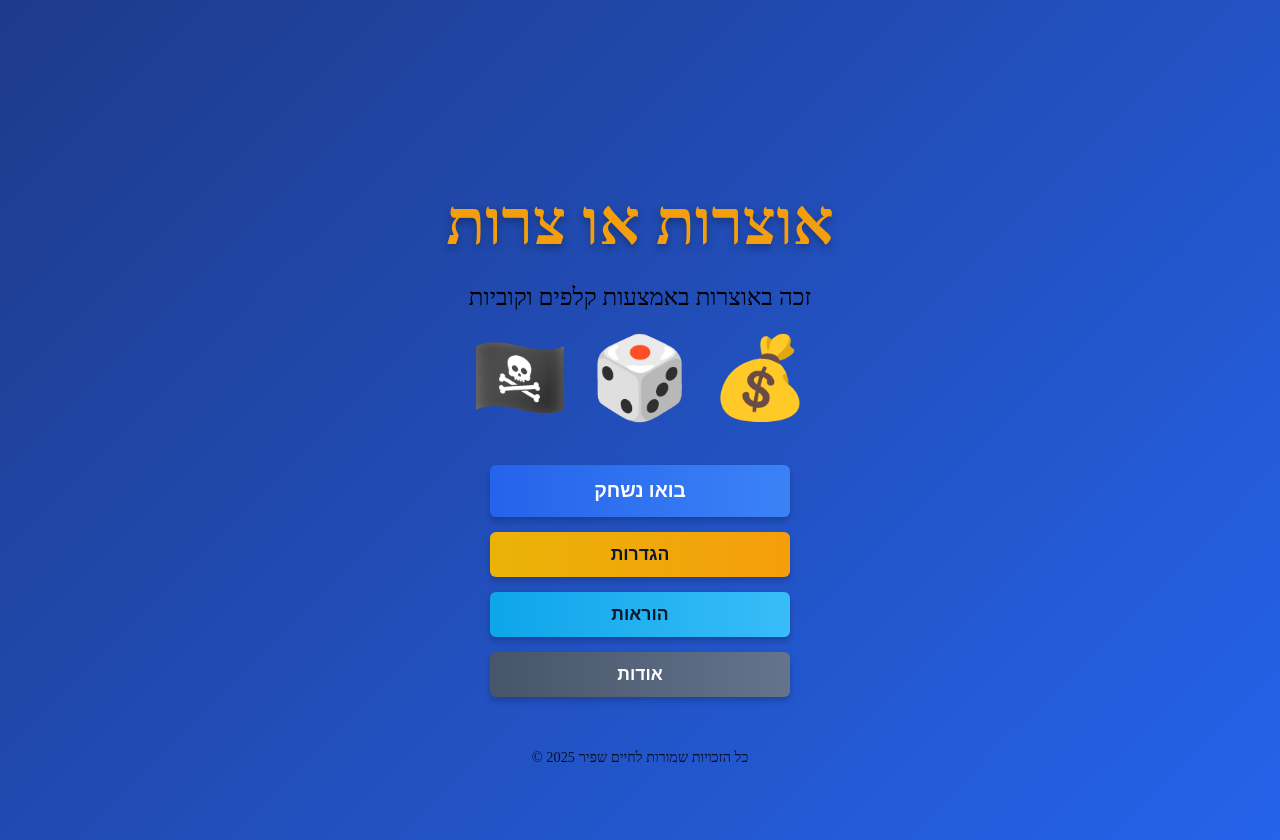
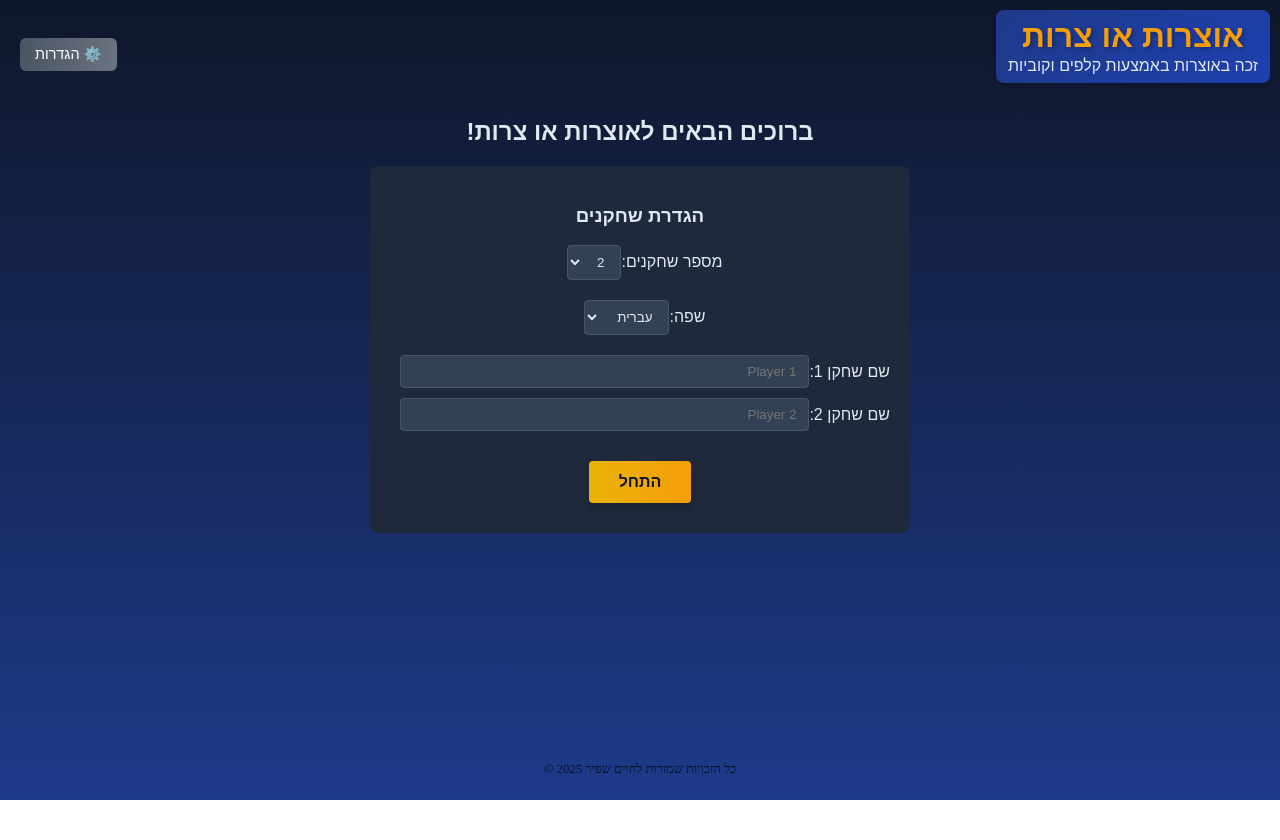
Before and after one commit to relbns/otzarot-game, a React (Vite) app: page /game in a window 1280 px wide. After the commit the page ends 800 px from the top, so only its background shows below. Built offline with nearby package versions, Linux system fonts and the light colour scheme.

Commit message:
add path

```diff
--- a/package.json
+++ b/package.json
@@ -17,7 +17,8 @@
     "framer-motion": "^12.5.0",
     "react": "^19.0.0",
     "react-dom": "^19.0.0",
-    "react-helmet-async": "npm:@slorber/react-helmet-async@^1.3.0"
+    "react-helmet-async": "npm:@slorber/react-helmet-async@^1.3.0",
+    "react-router-dom": "^7.5.3"
   },
   "devDependencies": {
     "@babel/preset-env": "^7.26.9",
--- a/src/App.jsx
+++ b/src/App.jsx
@@ -1,4 +1,5 @@
-import React, { useState, useEffect } from 'react';
+import React, { useEffect } from 'react';
+import { Routes, Route } from 'react-router-dom';
 import SplashScreen from './components/SplashScreen';
 import Footer from './components/Footer';
 import './noselect.css';
@@ -8,57 +9,29 @@ import DynamicHead from './components/DynamicHead';
 import SettingsScreen from './components/SettingsScreen';
 import soundManager from './utils/SoundManager';
 
-
 function App() {
-  const [showSplashScreen, setShowSplashScreen] = useState(true);
-  const [showSettings, setShowSettings] = useState(false);
-  const [previousScreen, setPreviousScreen] = useState('splash'); // Track previous screen: 'splash' or 'game'
-
   // Initialize sound manager on app load
   useEffect(() => {
     soundManager.initialize();
   }, []);
 
-  // Handle navigation
-  const handleStartGame = () => {
-    setShowSplashScreen(false);
-    setPreviousScreen('game'); // Set previous screen to game
-    soundManager.play('button');
-  };
-
-  const handleOpenSettings = () => {
-    // Store current screen before opening settings
-    setPreviousScreen(showSplashScreen ? 'splash' : 'game');
-    setShowSplashScreen(false);
-    setShowSettings(true);
-    soundManager.play('button');
-  };
-
-  const handleCloseSettings = () => {
-    setShowSettings(false);
-    // Return to previous screen
-    if (previousScreen === 'splash') {
-      setShowSplashScreen(true);
-    }
-    soundManager.play('button');
-  };
-
   return (
     <GameProvider>
       <DynamicHead />
-      {showSplashScreen ? (
-        <SplashScreen
-          onStartGame={handleStartGame}
-          onSettings={handleOpenSettings}
+      <Routes>
+        <Route path="/" element={<SplashScreen />} />
+        <Route
+          path="/game"
+          element={
+            <>
+              <OtzarotGame />
+              <Footer />
+            </>
+          }
         />
-      ) : showSettings ? (
-        <SettingsScreen onBack={handleCloseSettings} />
-      ) : (
-        <>
-          <OtzarotGame onSettings={handleOpenSettings} />
-          <Footer />
-        </>
-      )}
+        <Route path="/settings" element={<SettingsScreen />} />
+        {/* Add other routes as needed */}
+      </Routes>
     </GameProvider>
   );
 }
--- a/src/components/OtzarotGame.jsx
+++ b/src/components/OtzarotGame.jsx
@@ -1,4 +1,5 @@
 import React from 'react';
+import { useNavigate } from 'react-router-dom'; // Import useNavigate
 import { useGameContext } from '../context/GameContext';
 import { styles } from '../constants';
 import GameHeader from './GameHeader';
@@ -10,7 +11,8 @@ import VictoryModal from './VictoryModal';
 import soundManager from '../utils/SoundManager';
 
 // Inner component that uses GameContext
-const OtzarotGame = ({ onSettings }) => {
+const OtzarotGame = () => { // Remove onSettings prop
+  const navigate = useNavigate(); // Use navigate hook
   const { showStartForm, direction, t } = useGameContext();
 
   // Apply direction for RTL support
@@ -20,10 +22,8 @@ const OtzarotGame = ({ onSettings }) => {
   };
 
   const handleSettingsClick = () => {
-    if (onSettings) {
-      soundManager.play('button');
-      onSettings();
-    }
+    soundManager.play('button');
+    navigate('/settings'); // Navigate to settings route
   };
 
   return (
--- a/src/components/SettingsScreen.jsx
+++ b/src/components/SettingsScreen.jsx
@@ -1,9 +1,12 @@
 import React, { useState, useEffect } from 'react';
+import { useNavigate } from 'react-router-dom'; // Import useNavigate
 import { motion } from 'framer-motion';
 import { useGameContext } from '../context/GameContext';
 import { styles } from '../constants';
+import soundManager from '../utils/SoundManager'; // Import soundManager
 
-const SettingsScreen = ({ onBack }) => {
+const SettingsScreen = () => { // Remove onBack prop
+  const navigate = useNavigate(); // Use navigate hook
   const { t, language, isRTL, setLanguage, setPointsToWin, setPlaySounds } =
     useGameContext();
 
@@ -36,8 +39,14 @@ const SettingsScreen = ({ onBack }) => {
     setPointsToWin(targetPoints);
     setPlaySounds(soundsEnabled);
 
-    // Return to previous screen
-    onBack();
+    // Navigate back
+    soundManager.play('button'); // Play sound on save/back
+    navigate(-1); // Go back to the previous route
+  };
+
+  const handleBackClick = () => {
+    soundManager.play('button'); // Play sound on back click
+    navigate(-1); // Go back to the previous route
   };
 
   return (
@@ -65,7 +74,7 @@ const SettingsScreen = ({ onBack }) => {
       >
         <h1 style={{ color: '#f59e0b', margin: 0 }}>{t('settings')}</h1>
         <motion.button
-          onClick={onBack}
+          onClick={handleBackClick} // Use new handler
           style={{
             ...styles.secondaryButton,
             display: 'flex',
--- a/src/components/SplashScreen.jsx
+++ b/src/components/SplashScreen.jsx
@@ -1,16 +1,30 @@
 import React, { useState } from 'react';
+import { useNavigate } from 'react-router-dom';
 import { motion } from 'framer-motion';
 import { styles } from '../constants';
 import { useGameContext } from '../context/GameContext';
 import InstructionsPage from './InstructionsPage';
 import AboutModal from './AboutModal';
+import soundManager from '../utils/SoundManager'; // Import soundManager
 
-const SplashScreen = ({ onStartGame, onSettings }) => {
+const SplashScreen = () => { // Remove props
   const { t } = useGameContext();
+  const navigate = useNavigate(); // Use navigate hook
   const [showInstructions, setShowInstructions] = useState(false);
   const [showAbout, setShowAbout] = useState(false);
 
+  const handleNavigateToGame = () => {
+    soundManager.play('button');
+    navigate('/game');
+  };
+
+  const handleNavigateToSettings = () => {
+    soundManager.play('button');
+    navigate('/settings');
+  };
+
   if (showInstructions) {
+    // TODO: Update InstructionsPage navigation if needed
     return <InstructionsPage onBack={() => setShowInstructions(false)} />;
   }
 
@@ -78,7 +92,7 @@ const SplashScreen = ({ onStartGame, onSettings }) => {
         }}
       >
         <motion.button
-          onClick={onStartGame}
+          onClick={handleNavigateToGame} // Use new handler
           style={{
             ...styles.primaryButton,
             fontSize: '1.2rem',
@@ -94,7 +108,7 @@ const SplashScreen = ({ onStartGame, onSettings }) => {
         </motion.button>
 
         <motion.button
-          onClick={onSettings}
+          onClick={handleNavigateToSettings} // Use new handler
           style={{
             ...styles.secondaryButton,
             fontSize: '1.1rem',
--- a/src/main.jsx
+++ b/src/main.jsx
@@ -1,9 +1,12 @@
-import { StrictMode } from 'react'
-import { createRoot } from 'react-dom/client'
-import App from './App.jsx'
+import { StrictMode } from 'react';
+import { createRoot } from 'react-dom/client';
+import { BrowserRouter } from 'react-router-dom';
+import App from './App.jsx';
 
 createRoot(document.getElementById('root')).render(
   <StrictMode>
-    <App />
+    <BrowserRouter>
+      <App />
+    </BrowserRouter>
   </StrictMode>,
-)
+);
```
Also changed, not shown: 1 other file (tests, documents, lock files or other folders).
